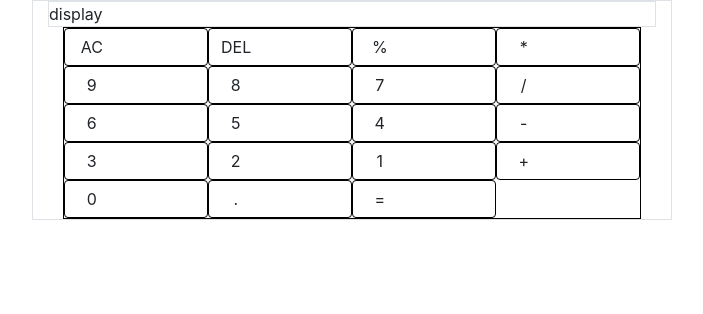
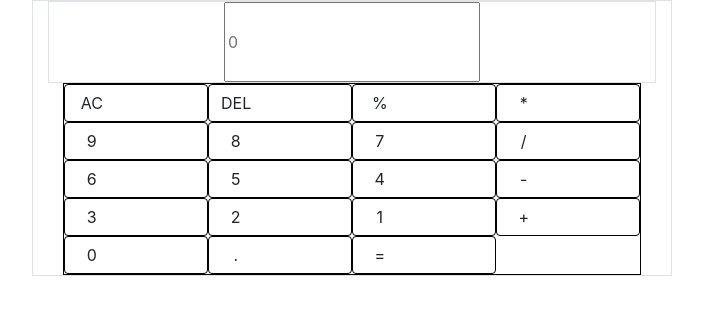
Before and after one commit to Gavaskar0543/React-Calculator, a React (Create React App) app in the folder calculator/: page / in a window 1280 px wide. Shown: the top 314 px of the page, without its empty margins (288-991 px from the left). Built offline with nearby package versions, Linux system fonts and the light colour scheme.

Commit message:
pending design

```diff
--- a/calculator/src/App.css
+++ b/calculator/src/App.css
@@ -1,4 +1,12 @@
+#display{
+    display: flex;
+    justify-content: center;
+}
+#display input{
+    height: 5rem;
+    width:16rem;
 
+}
 #button_outer div{
     display: grid;
     grid-template-columns: 1fr 1fr 1fr 1fr;
--- a/calculator/src/Components/Calculator.js
+++ b/calculator/src/Components/Calculator.js
@@ -7,8 +7,8 @@ class Calculator extends React.Component{
         return(
           <>
            <div className="container w-50 border border-1">
-            <div className=" w-100 h-25 border border-3">
-              display
+            <div className=" w-100 h-25 border border-3" id="display">
+             <input type="text" placeholder="0" />
             </div>
             <div className="container" id='button_outer'>
 
```
